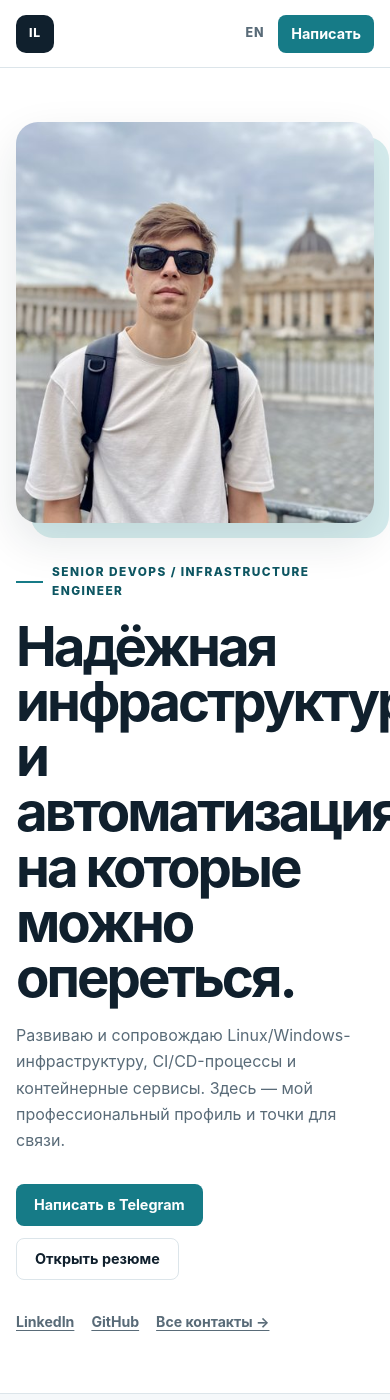
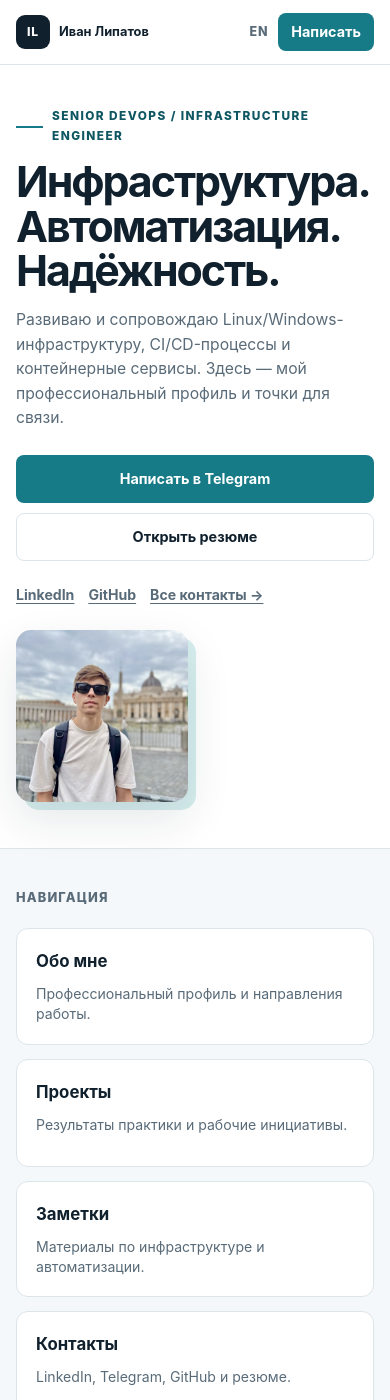
Before and after one commit to lvipa/jekyll-learning-site, a Jekyll site: the page built from index.md, in a window 390 px wide and 1400 px high. Built offline with Jekyll 4.4.1, drawn with Linux system fonts in a browser that asks for light colours.

Commit message:
Улучшить мобильную компоновку сайта

```diff
--- a/assets/css/style.css
+++ b/assets/css/style.css
@@ -79,18 +79,31 @@ a:hover { color: var(--accent); }
 
 @media (max-width: 760px) {
   .shell, .page { width: min(100% - 32px, 780px); }
-  .header-inner { min-height: 67px; gap: 14px; }
+  .header-inner { min-height: 64px; gap: 10px; }
+  .brand { gap: 9px; }
+  .brand-mark { width: 34px; height: 34px; border-radius: 9px; }
+  .brand-copy { display: grid; font-size: .8rem; }
+  .brand-copy small { display: none; }
   .site-nav { display: none; }
   .header-cta { min-height: 38px; padding: 0 13px; }
-  .hero { grid-template-columns: 1fr; gap: 40px; padding: 54px 0 60px; }
-  .hero-photo-wrap { width: 100%; max-width: 100%; justify-self: start; grid-row: 1; }
-  .hero h1 { font-size: clamp(2.65rem, 14vw, 4rem); }
-  .hero p { font-size: 1rem; }
+  .language-switch { margin-left: auto; }
+  .hero { min-height: auto; grid-template-columns: 1fr; gap: 24px; padding: 42px 0 46px; }
+  .hero-copy { order: 1; }
+  .hero-photo-wrap { width: min(172px, 55vw); max-width: 100%; justify-self: start; order: 2; }
+  .hero-photo-wrap::before { inset: 8px -8px -8px 8px; border-radius: 15px; }
+  .hero-photo { aspect-ratio: 1; border-radius: 15px; object-position: 50% 26%; }
+  .hero h1 { margin: 13px 0 15px; font-size: clamp(2.35rem, 11vw, 3.1rem); letter-spacing: -.048em; line-height: 1.04; }
+  .hero p { font-size: .98rem; line-height: 1.57; }
+  .hero-actions { display: grid; gap: 10px; margin-top: 24px; }
+  .hero-actions .button { width: 100%; min-height: 48px; }
+  .profile-links { gap: 14px; margin-top: 22px; }
+  .home-nav { padding: 38px 0 48px; }
+  .nav-card { min-height: 108px; padding: 19px; }
+  .page { padding: 46px 0 62px; }
   .nav-grid { grid-template-columns: 1fr 1fr; }
   .footer-inner { padding: 21px 0; align-items: flex-start; flex-direction: column; }
 }
 
 @media (max-width: 420px) {
-  .brand-copy { display: none; }
   .nav-grid { grid-template-columns: 1fr; }
 }
--- a/index.md
+++ b/index.md
@@ -8,7 +8,7 @@ translation: /en/
 <section class="hero shell">
   <div class="hero-copy">
     <div class="eyebrow">Senior DevOps / Infrastructure Engineer</div>
-    <h1>Надёжная инфраструктура и автоматизация, на которые можно опереться.</h1>
+    <h1>Инфраструктура. Автоматизация. Надёжность.</h1>
     <p>Развиваю и сопровождаю Linux/Windows-инфраструктуру, CI/CD-процессы и контейнерные сервисы. Здесь — мой профессиональный профиль и точки для связи.</p>
     <div class="hero-actions">
       <a class="button button-primary" href="https://t.me/lvipa">Написать в Telegram</a>
```
Also changed, not shown: en/index.md (+1 -1 lines).
